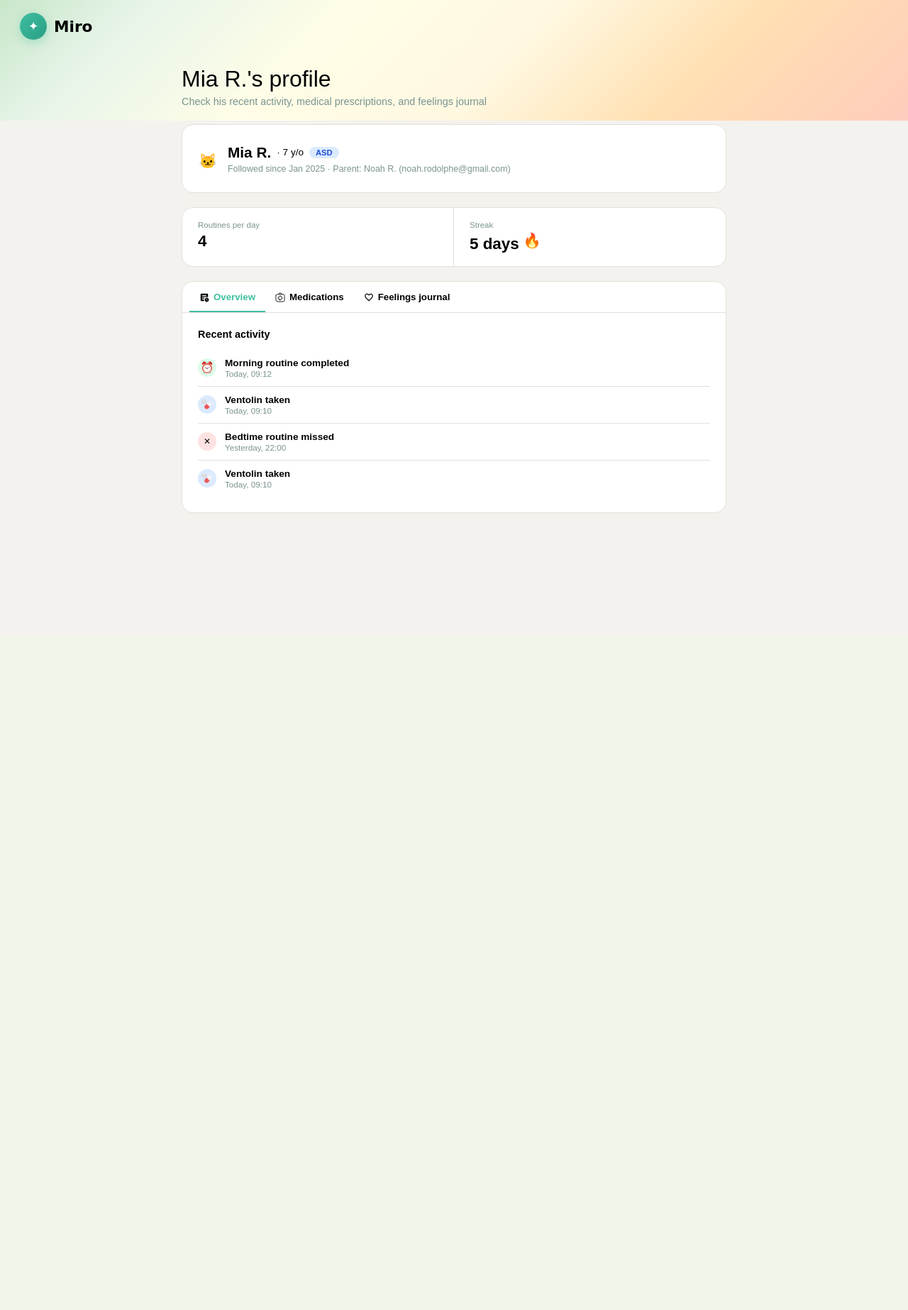
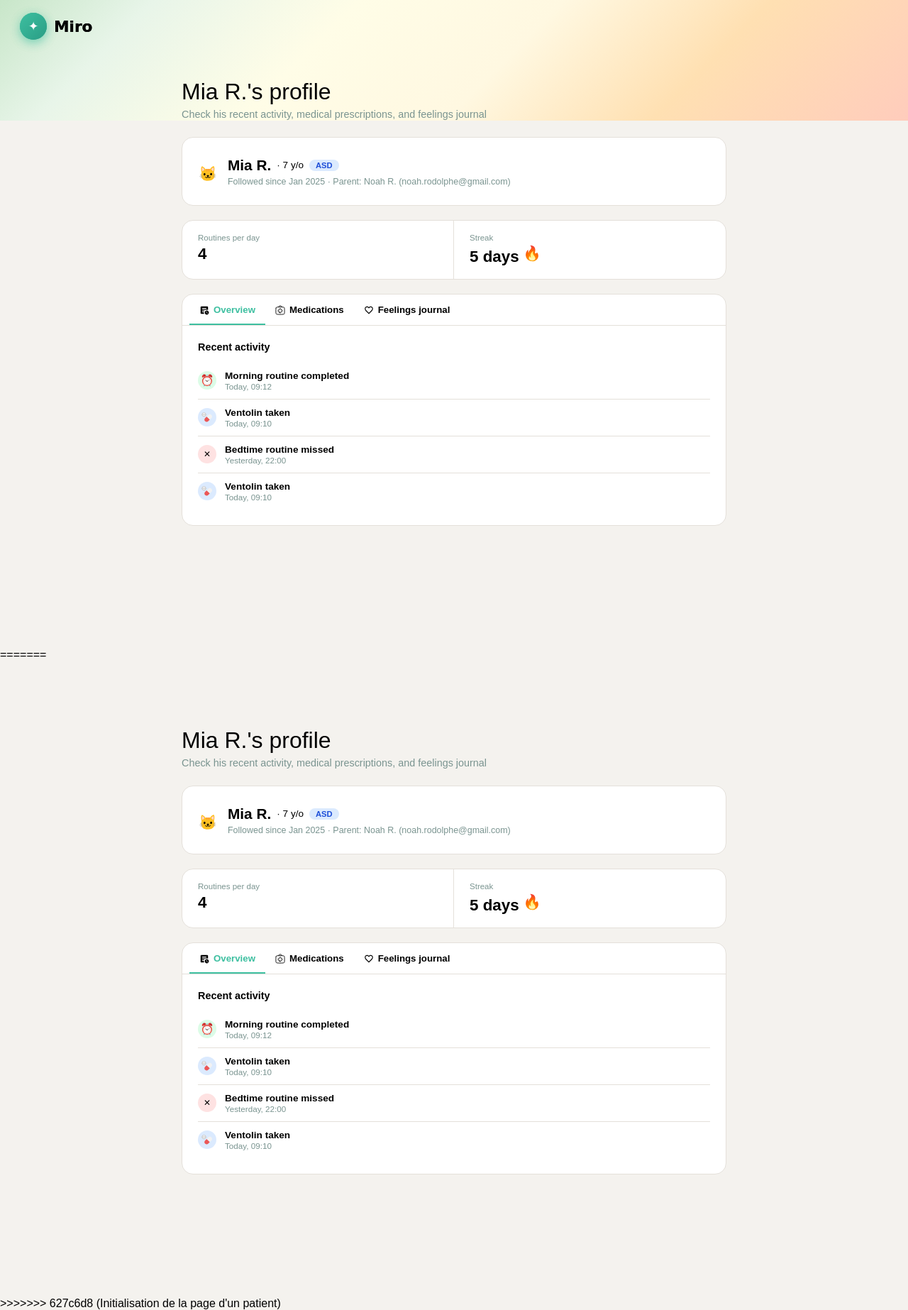
Before and after one commit to integeek/Nevo, a PHP site: page /Page/PatientDetail.html in a window 1280 px wide. Shown: the whole page at 71% size. Before the commit the page ends 723 px from the top, so only its background shows below. Run offline with PHP 8.4, Linux system fonts and the light colour scheme.

Commit message:
Initialisation de la page d'un patient

```diff
--- a/View/Page/PatientDetail.html
+++ b/View/Page/PatientDetail.html
@@ -1,5 +1,6 @@
 <!DOCTYPE html>
 <html lang="en">
+<<<<<<< HEAD
   <head>
       <meta charset="UTF-8"/>
       <meta name="viewport" content="width=device-width, initial-scale=1.0"/>
@@ -152,4 +153,159 @@
       </div>
   </main>
   </body>
+=======
+<head>
+  <meta charset="UTF-8"/>
+  <meta name="viewport" content="width=device-width, initial-scale=1.0"/>
+  <title>Patient detail</title>
+  <link href="https://fonts.googleapis.com/css2?family=DM+Sans:wght@400;500;600;700&family=DM+Serif+Display&display=swap" rel="stylesheet"/>
+  <link rel="stylesheet" href="../Style/PatientDetail.css">
+  <script src="../Script/PatientDetail.js" defer></script>
+</head>
+<body>
+
+  <div class="hero-bg"></div>
+  <nav>
+    <a href="#" class="nav-logo">
+      <div class="logo-icon">✦</div>
+      Miro
+    </a>
+  </nav>
+
+<main>
+<div class="page-wrap">
+  <div class="greeting">
+    <h1>Mia R.'s profile</h1>
+    <p>Check his recent activity, medical prescriptions, and feelings journal</p>
+  </div>
+
+  <div class="patient-header-card">
+    <div class="patient-header-left">
+      <div class="patient-big-avatar"><img src="../Assets/img/icon-cat.svg" alt="Cat icon"></div>
+      <div class="patient-header-info">
+        <div class="hname">
+          Mia R.
+          <span style="font-size:0.85rem;font-weight:500;color:var(--muted);">· 7 y/o</span>
+          <span class="badge badge-adhd" style="background-color:#dbeafe; color: #1d4ed8">ASD</span>
+        </div>
+        <div class="hmeta">Followed since Jan 2025 · Parent: Noah R. (noah.rodolphe@gmail.com)</div>
+      </div>
+    </div>
+  </div>
+
+  <div class="stats-row">
+    <div class="stat-item">
+      <div class="stat-label">Routines per day</div>
+      <div class="stat-value">4</span></div>
+    </div>
+    <div class="stat-item">
+      <div class="stat-label">Streak</div>
+      <div class="stat-value">5 days <span class="fire"><img src="../Assets/img/icon-fire.svg" alt="Fire icon"></span></div>
+    </div>
+  </div>
+
+  <div class="tabs-wrap">
+    <div class="tabs-nav">
+      <button class="tab-btn active" data-tab="overview">
+       <img src="../Assets/img/icon-overview.svg" alt="Overview icon">Overview
+      </button>
+      <button class="tab-btn" data-tab="medications">
+        <img src="../Assets/img/icon-medical.svg" alt="Medical icon">Medications
+      </button>
+      <button class="tab-btn" data-tab="feelings">
+        <img src="../Assets/img/icon-heart.svg" alt="Heart icon">Feelings journal
+      </button>
+    </div>
+
+    <div class="tab-panel active" id="tab-overview">
+      <div class="section-title">Recent activity</div>
+      <div class="activity-list">
+        <div class="activity-item">
+          <div class="activity-dot" style="background: #dcfce7;"><img src="../Assets/img/icon-alarm.svg" alt="Alarm icon" class="activity-icon"></div>
+          <div class="activity-text">
+            <div class="atitle">Morning routine completed</div>
+            <div class="atime">Today, 09:12</div>
+          </div>
+        </div>
+        <div class="activity-item">
+          <div class="activity-dot" style="background: #dbeafe"><img src="../Assets/img/icon-pills.svg" alt="Pills icon" class="activity-icon"></div>
+          <div class="activity-text">
+            <div class="atitle">Ventolin taken</div>
+            <div class="atime">Today, 09:10</div>
+          </div>
+        </div>
+        <div class="activity-item">
+          <div class="activity-dot" style="background: #fee2e2">✕</div>
+          <div class="activity-text">
+            <div class="atitle">Bedtime routine missed</div>
+            <div class="atime">Yesterday, 22:00</div>
+          </div>
+        </div>
+        <div class="activity-item">
+          <div class="activity-dot" style="background: #dbeafe"><img src="../Assets/img/icon-pills.svg" alt="Pills icon" class="activity-icon"></div>
+          <div class="activity-text">
+            <div class="atitle">Ventolin taken</div>
+            <div class="atime">Today, 09:10</div>
+          </div>
+        </div>
+      </div>
+    </div>
+
+    <div class="tab-panel" id="tab-medications">
+      <div class="section-title">Current medications</div>
+      <div class="med-item">
+        <div><img src="../Assets/img/icon-pills.svg" alt="Pills icon" class="med-icon"></div>
+        <div class="med-info">
+          <div class="med-name">Melatonin</div>
+          <div class="med-dose">1 mg · 30 min before evening</div>
+          <div class="med-last">Last taken: Yesterday, 21:30</div>
+        </div>
+      </div>
+      <div class="med-item">
+        <div><img src="../Assets/img/icon-pills.svg" alt="Pills icon" class="med-icon"></div>
+        <div class="med-info">
+          <div class="med-name">Risperidone</div>
+          <div class="med-dose">0.25 mg · Once daily</div>
+          <div class="med-last">Last taken: Today, 10:00</div>
+        </div>
+      </div>
+    </div>
+
+    <div class="tab-panel" id="tab-feelings">
+      <div class="section-title">Feelings journal</div>
+      <div class="journal-item">
+        <div class="journal-emoji"><img src="../Assets/img/icon-awesome.svg" alt="Awesome icon" class="activity-icon"></div>
+        <div class="journal-body">
+          <div class="jtext">Took my medicine without crying !</div>
+          <div class="jtime">Today, 09:12</div>
+        </div>
+      </div>
+      <div class="journal-item">
+        <div class="journal-emoji"><img src="../Assets/img/icon-hurt.svg" alt="Hurt icon" class="activity-icon"></div>
+        <div class="journal-body">
+          <div class="jtext">My tummy hurts.</div>
+          <div class="jtime">Yesterday, 18:30</div>
+        </div>
+      </div>
+      <div class="journal-item">
+        <div class="journal-emoji"><img src="../Assets/img/icon-awesome.svg" alt="Awesome icon" class="activity-icon"></div>
+        <div class="journal-body">
+          <div class="jtext">Best day ever!</div>
+          <div class="jtime">Yesterday, 11:05</div>
+        </div>
+      </div>
+      <div class="journal-item">
+        <div class="journal-emoji"><img src="../Assets/img/icon-sad.svg" alt="Sad icon" class="activity-icon"></div>
+        <div class="journal-body">
+          <div class="jtext">Tired today.</div>
+          <div class="jtime">3 days ago</div>
+        </div>
+      </div>
+    </div>
+
+  </div>
+</main>
+
+</body>
+>>>>>>> 627c6d8 (Initialisation de la page d'un patient)
 </html>
```
Also changed, not shown: View/Page/MedicalDashboard.html (+4 -4 lines), View/Script/PatientDetail.js (+62 -43 lines), View/Style/MedicalDashboard.css (line endings or trailing spaces).
